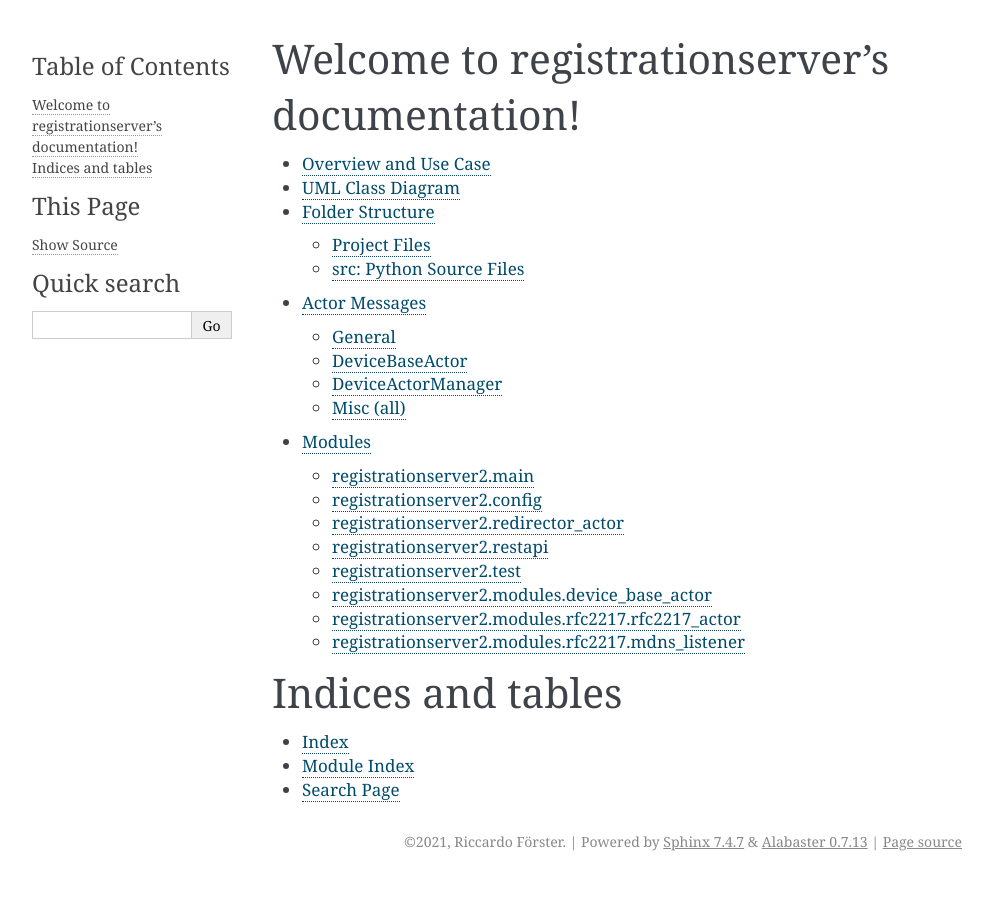
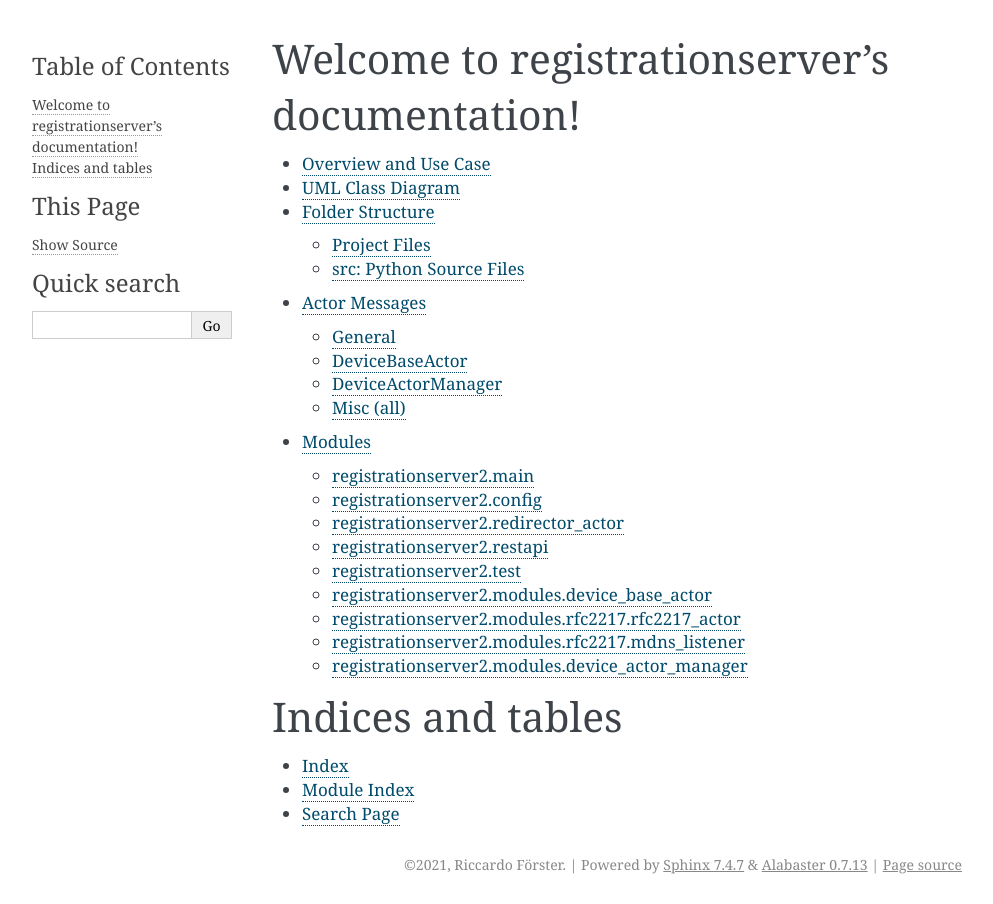
Before and after one commit to SARAD-GmbH/RegServer, a Sphinx documentation site: the page built from doc/source/index.rst, in a window 1280 px wide. Shown: the whole page, without its empty margins (148-1141 px from the left). Built offline with Sphinx 7.4.7, drawn with Linux system fonts in a browser that asks for light colours.

Commit message:
Docs: include device_actor_manager

```diff
--- a/doc/source/modules.rst
+++ b/doc/source/modules.rst
@@ -54,6 +54,13 @@ registrationserver2.modules.rfc2217.rfc2217_actor
 registrationserver2.modules.rfc2217.mdns_listener
 -------------------------------------------------
 
-.. automodule:: registrationserver2.modules.rfc2217.mdns_listener
+.. automodule :: registrationserver2.modules.rfc2217.mdns_listener
    :members:
    :undoc-members:
+
+registrationserver2.modules.device_actor_manager
+------------------------------------------------
+
+.. automodule :: registrationserver2.modules.device_actor_manager
+   :members:
+   :undoc-members:
```
Also changed, not shown: 13 other files.
